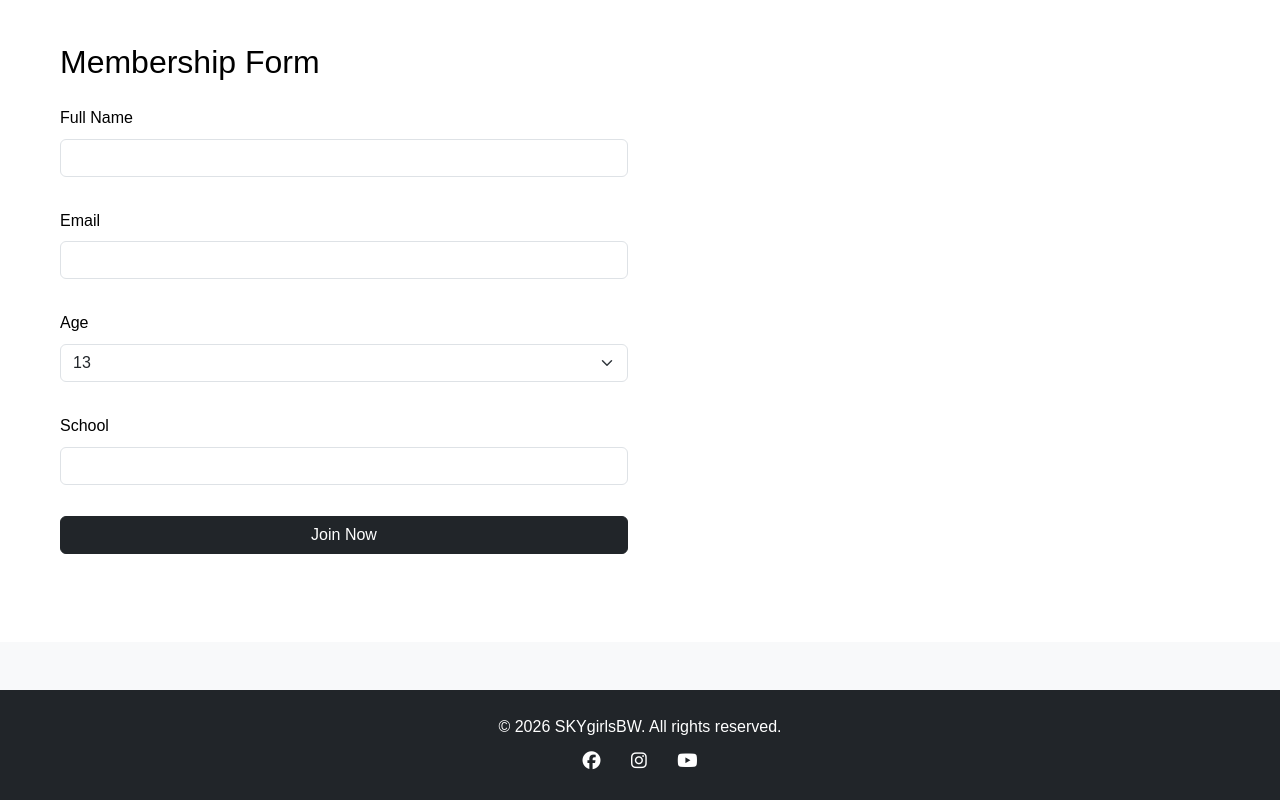
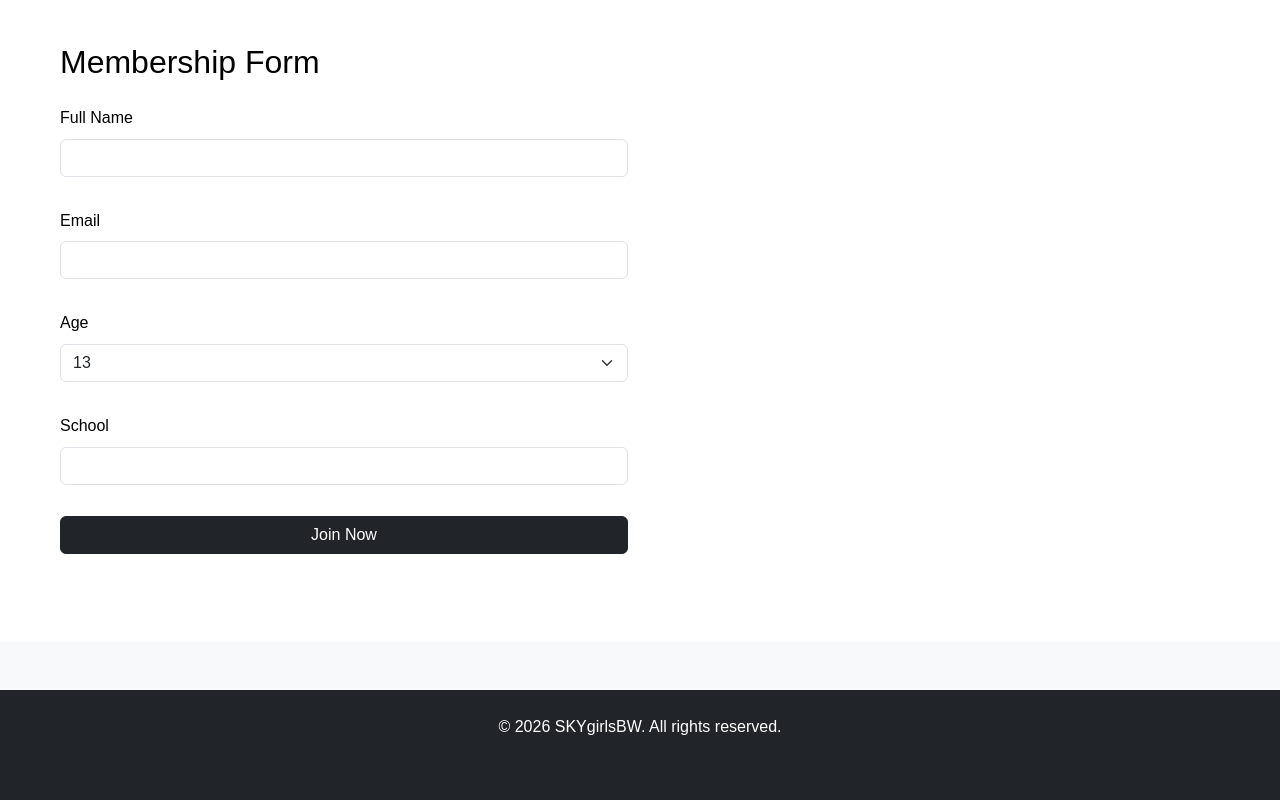
Before and after one commit to DineoThothe/skygirlsbw, a plain HTML site: page membership.html in a window 1280 px wide. Shown: the part 1018-1818 px from the top of the page. Drawn offline with nearby package versions, Linux system fonts and the light colour scheme.

Commit message:
Update membership.html

```diff
--- a/membership.html
+++ b/membership.html
@@ -13,8 +13,6 @@
   <!-- External CSS -->
   <link rel="stylesheet" href="style.css">
 
-  <!-- Icons -->
-  <link rel="stylesheet" href="https://cdnjs.cloudflare.com/ajax/libs/font-awesome/6.5.0/css/all.min.css">
 </head>
 
 <body class="bg-light">
```
